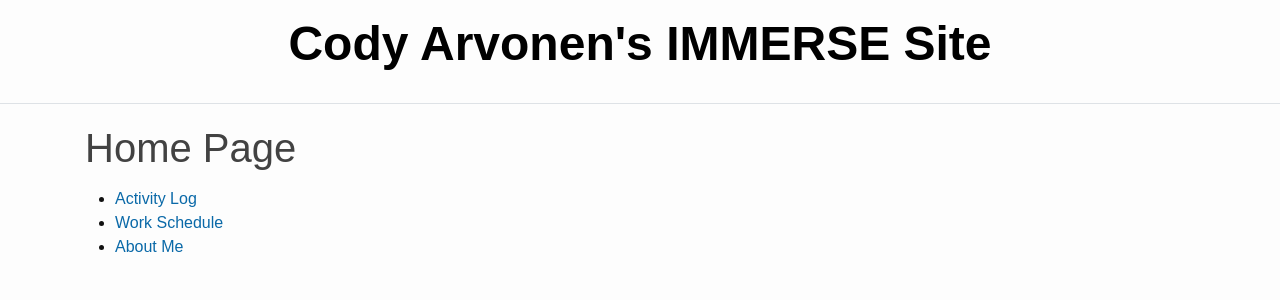
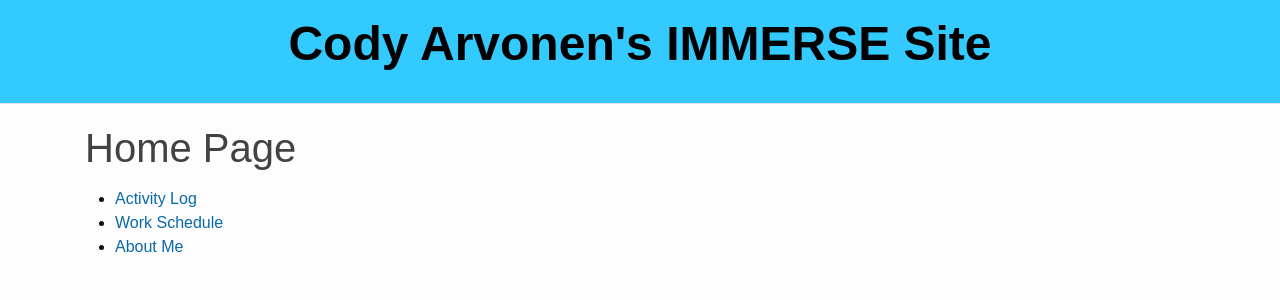
Before and after one commit to codyarvonen/personal_website, a Jekyll site: the page built from index.md, in a window 1280 px wide. Shown: the top 300 px of the page. Built offline with Jekyll 4.4.1, drawn with Linux system fonts in a browser that asks for light colours.

Commit message:
change title bar color

```diff
--- a/css/main.scss
+++ b/css/main.scss
@@ -277,7 +277,18 @@ $sidebar-hover-color: $secondary-color1;
  }
 
  .title-bar {
-         a { text-decoration: none; color:black;}
+         a { text-decoration: none; color: black;}
+
+         background: linear-gradient(
+            180deg,
+            #33caff,
+            #33caff 30%,
+            #33caff 30% 50%,
+            #33caff 50% 70%,
+            #33caff 70%
+
+          );
+
  }
 #page-content-wrapper {
     min-width: 100vw;
```
